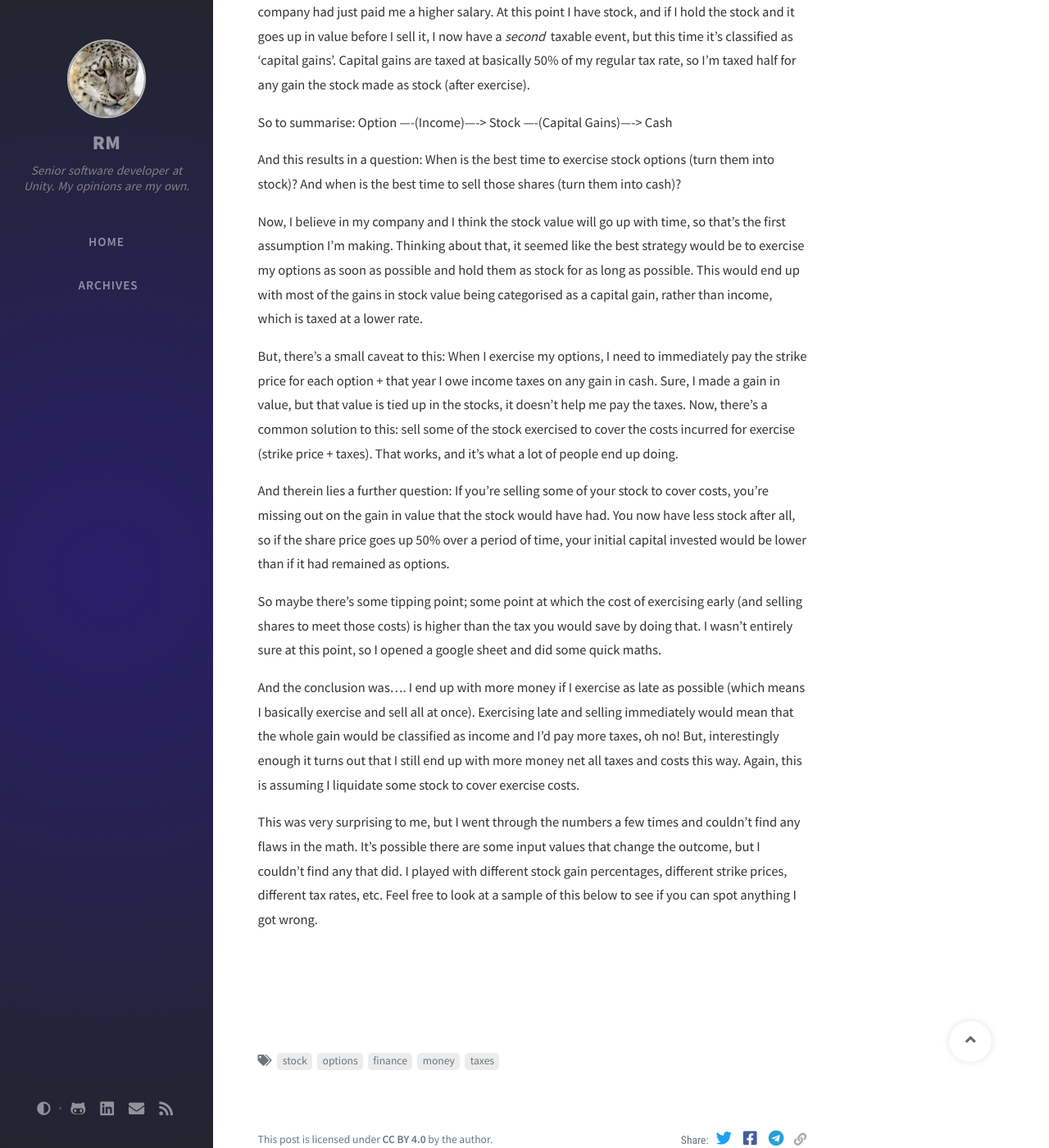
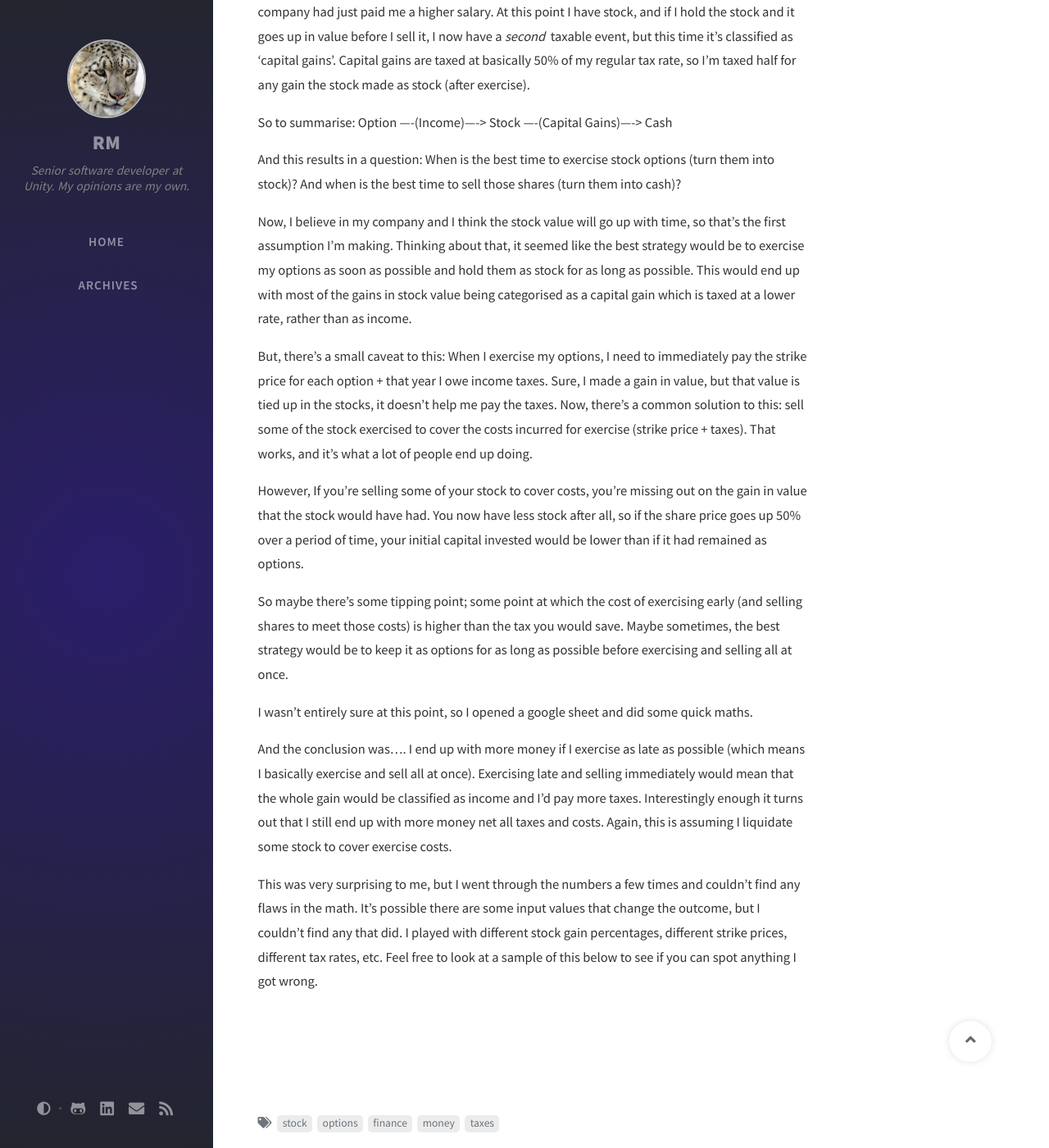
Before and after one commit to RohitMoni/blog.moni.dev, a Jekyll site: the page built from _posts/2020-12-29-stock-options-and-me.md, in a window 1280 px wide and 1400 px high, scrolled down 759 px. Shown: the whole window at 82% size. Built offline with Jekyll 4.4.1, drawn with Linux system fonts in a browser that asks for light colours; nearby versions of some CDN libraries; comment, search, counter and statistics services are not loaded; some of the changed text lies outside the part shown.

Commit message:
Amending post

```diff
--- a/_posts/2020-12-29-stock-options-and-me.md
+++ b/_posts/2020-12-29-stock-options-and-me.md
@@ -17,15 +19,17 @@ Option ----(Income)----> Stock ----(Capital Gains)----> Cash
 
 And this results in a question: When is the best time to exercise stock options (turn them into stock)? And when is the best time to sell those shares (turn them into cash)?
 
-Now, I believe in my company and I think the stock value will go up with time, so that's the first assumption I'm making. Thinking about that, it seemed like the best strategy would be to exercise my options as soon as possible and hold them as stock for as long as possible. This would end up with most of the gains in stock value being categorised as a capital gain, rather than income, which is taxed at a lower rate.
+Now, I believe in my company and I think the stock value will go up with time, so that's the first assumption I'm making. Thinking about that, it seemed like the best strategy would be to exercise my options as soon as possible and hold them as stock for as long as possible. This would end up with most of the gains in stock value being categorised as a capital gain which is taxed at a lower rate, rather than as income.
 
-But, there's a small caveat to this: When I exercise my options, I need to immediately pay the strike price for each option + that year I owe income taxes on any gain in cash. Sure, I made a gain in value, but that value is tied up in the stocks, it doesn't help me pay the taxes. Now, there's a common solution to this: sell some of the stock exercised to cover the costs incurred for exercise (strike price + taxes). That works, and it's what a lot of people end up doing.
+But, there's a small caveat to this: When I exercise my options, I need to immediately pay the strike price for each option + that year I owe income taxes. Sure, I made a gain in value, but that value is tied up in the stocks, it doesn't help me pay the taxes. Now, there's a common solution to this: sell some of the stock exercised to cover the costs incurred for exercise (strike price + taxes). That works, and it's what a lot of people end up doing.
 
-And therein lies a further question: If you're selling some of your stock to cover costs, you're missing out on the gain in value that the stock would have had. You now have less stock after all, so if the share price goes up 50% over a period of time, your initial capital invested would be lower than if it had remained as options.
+However, If you're selling some of your stock to cover costs, you're missing out on the gain in value that the stock would have had. You now have less stock after all, so if the share price goes up 50% over a period of time, your initial capital invested would be lower than if it had remained as options.
 
-So maybe there's some tipping point; some point at which the cost of exercising early (and selling shares to meet those costs) is higher than the tax you would save by doing that. I wasn't entirely sure at this point, so I opened a google sheet and did some quick maths.
+So maybe there's some tipping point; some point at which the cost of exercising early (and selling shares to meet those costs) is higher than the tax you would save. Maybe sometimes, the best strategy would be to keep it as options for as long as possible before exercising and selling all at once.
 
-And the conclusion was.... I end up with more money if I exercise as late as possible (which means I basically exercise and sell all at once). Exercising late and selling immediately would mean that the whole gain would be classified as income and I'd pay more taxes, oh no! But, interestingly enough it turns out that I still end up with more money net all taxes and costs this way. Again, this is assuming I liquidate some stock to cover exercise costs.
+I wasn't entirely sure at this point, so I opened a google sheet and did some quick maths.
+
+And the conclusion was.... I end up with more money if I exercise as late as possible (which means I basically exercise and sell all at once). Exercising late and selling immediately would mean that the whole gain would be classified as income and I'd pay more taxes. Interestingly enough it turns out that I still end up with more money net all taxes and costs. Again, this is assuming I liquidate some stock to cover exercise costs.
 
 This was very surprising to me, but I went through the numbers a few times and couldn't find any flaws in the math. It's possible there are some input values that change the outcome, but I couldn't find any that did. I played with different stock gain percentages, different strike prices, different tax rates, etc. Feel free to look at a sample of this below to see if you can spot anything I got wrong.
 
```
Also changed, not shown: other parts of _posts/2020-12-29-stock-options-and-me.md (+2 -0 lines).
